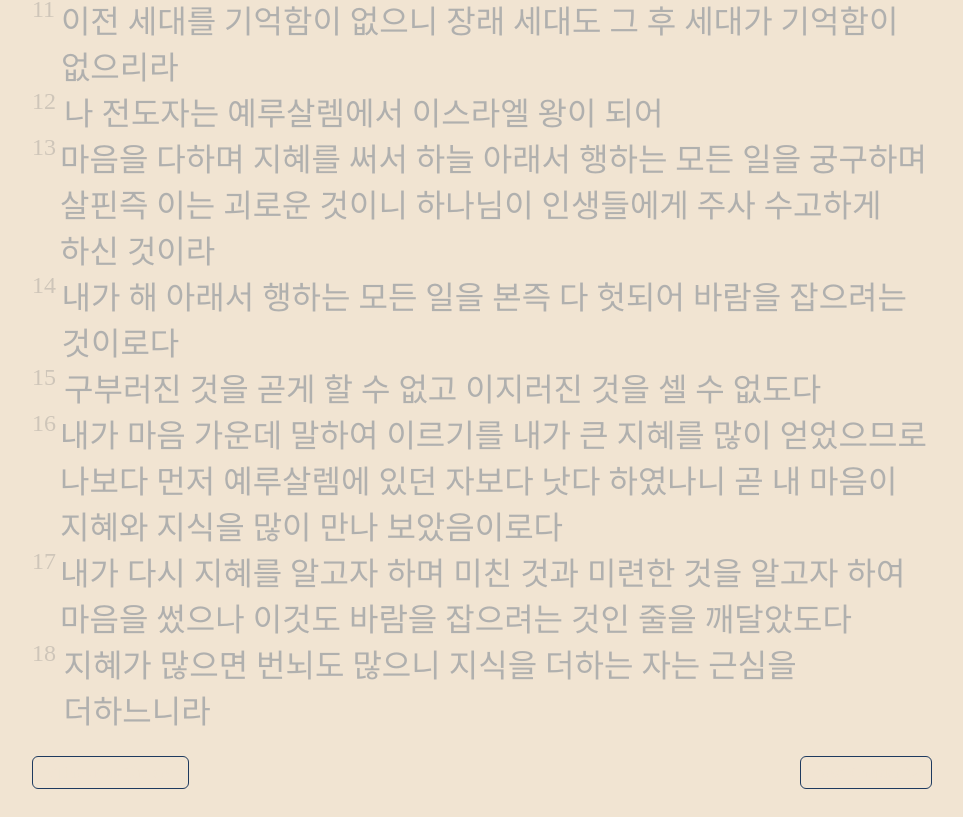
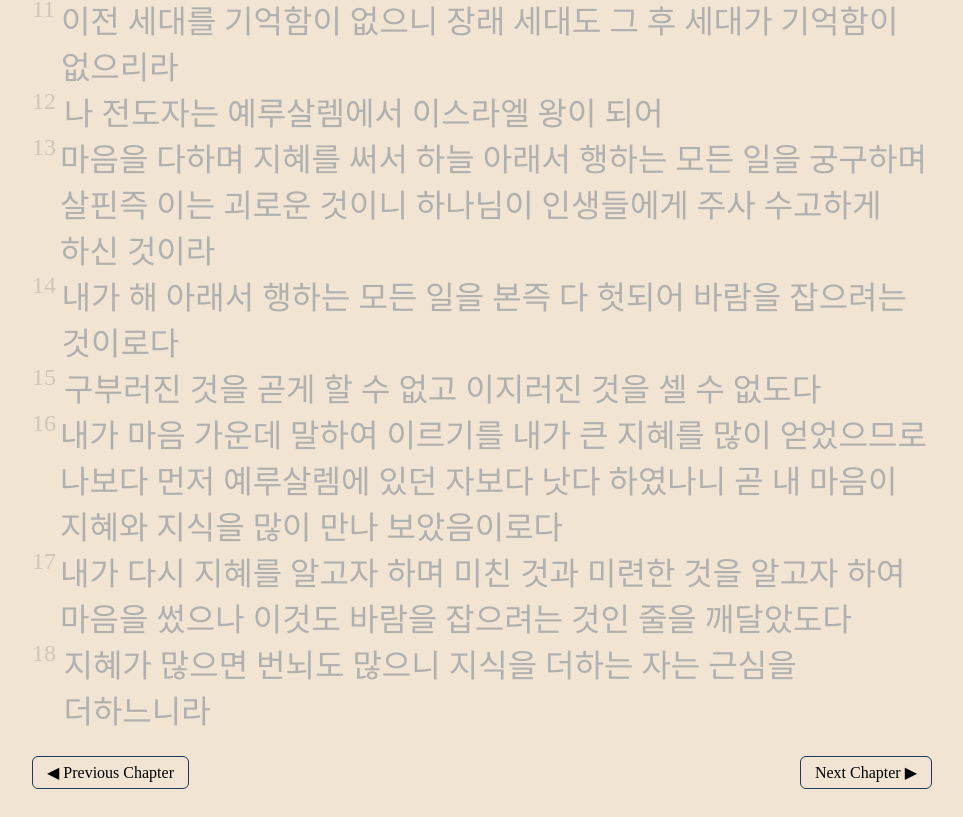
Before and after one commit to tgsech/bible, a React (Vite) app: page /read/krv-ko/ecclesiastes/1 in a window 1280 px wide. Shown: the part 927-1744 px from the top of the page, without its empty margins (158-1121 px from the left). Built offline with nearby package versions, Linux system fonts and the light colour scheme; a web font is replaced by a local one.

Commit message:
Still can't see the buttons

```diff
--- a/src/components/ChapterNav.css
+++ b/src/components/ChapterNav.css
@@ -1,11 +1,11 @@
 .chapterNav {
+  color: var(--color-bg);
   display: flex;
   justify-content: space-between;
   margin-top: 24px;
 }
 
 .chapterNav button {
-  color: var(--color-bg);
   font-size: 1rem;
   padding: 6px 14px;
   border-radius: 6px;
@@ -15,6 +15,7 @@
 }
 
 .chapterNav button:disabled {
+  color: var(--color-bg);
   opacity: 0.3;
   cursor: default;
 }
```
